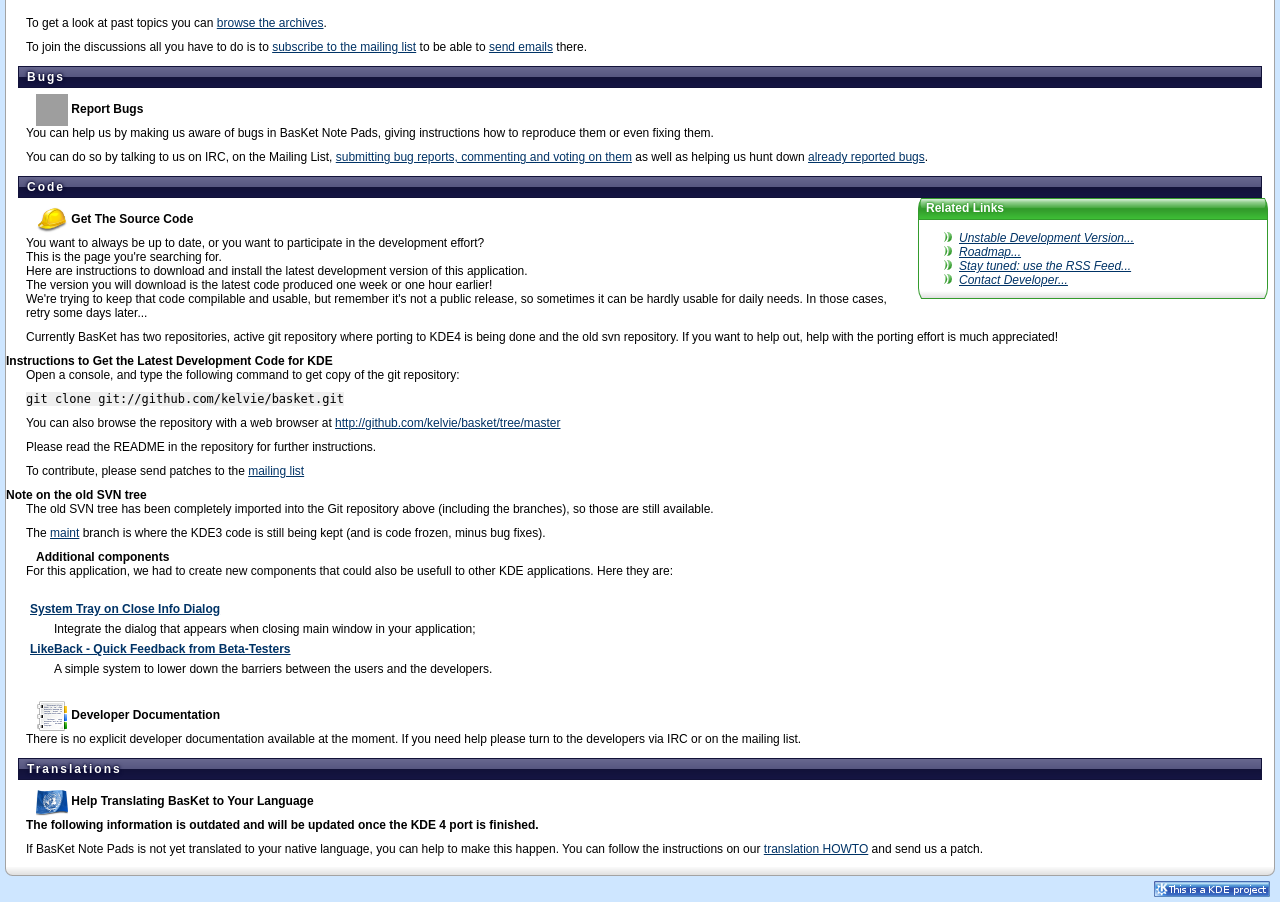
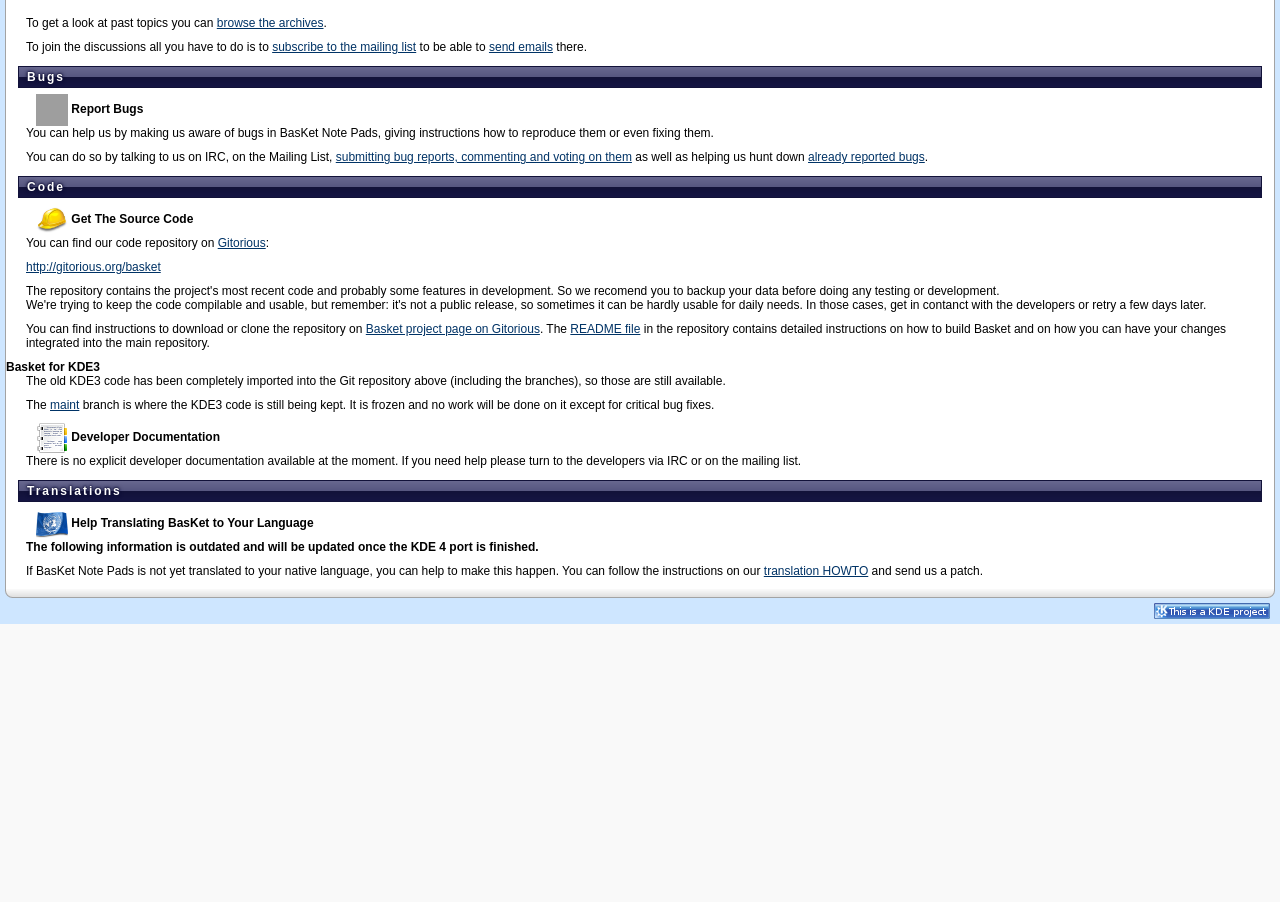
Before and after one commit to basket-notepads/basket-website, a PHP site: page /contribute.php in a window 1280 px wide. Shown: the part 596-1498 px from the top of the page. After the commit the page ends 1220 px from the top, so only its background shows below. Run offline with PHP 8.4, Linux system fonts and the light colour scheme; grey boxes are pictures that could not be loaded.

Commit message:
Updated the code section in contribute.php.

```diff
--- a/contribute.php
+++ b/contribute.php
@@ -82,42 +82,38 @@
   </p>
 
 <h3>Code</h3>
-  <?php echoRelatedTop("Related Links"); ?>
-  <ul class="more">
-    <li><a href="development.php">Unstable Development Version...</a></li>
-    <li><a href="roadmap.php">Roadmap...</a></li>
-    <li><a href="rss.php">Stay tuned: use the RSS Feed...</a></li>
-    <li><a href="contact.php">Contact Developer...</a></li>
-  </ul>
-  <?php echoRelatedBottom(); ?>
   <h4>
     <img  src="icons/code.png" alt="" width="32" height="32" />
     Get The Source Code
   </h4>
-  <p>You want to always be up to date, or you want to participate in the development effort?<br>
-  This is the page you're searching for.<br>
-  Here are instructions to download and install the latest development version of this application.<br>
-  The version you will download is the latest code produced one week or one hour earlier!<br>
-  We're trying to keep that code compilable and usable, but remember it's not a public release, so sometimes it can be hardly usable for daily needs. In those cases, retry some days later...</p>
   <p>
-  Currently BasKet has two repositories, active git repository where porting to KDE4 is being done and the old svn repository. If you want to help out, help with the porting effort is much appreciated!</p>
+    You can find our code repository on <a href="http://gitorious.org">Gitorious</a>:
+  </p>
+  <p>
+    <a href="http://gitorious.org/basket">http://gitorious.org/basket</a>
+  </p>
+  <p>
+    The repository contains the project's most recent code and probably some features in development.
+    So we recomend you to backup your data before doing any testing or development.<br />
+    We're trying to keep the code compilable and usable, but remember: it's not a public release, so sometimes it can be hardly usable for daily needs.
+    In those cases, get in contanct with the developers or retry a few days later.
+  </p>
+  <p>
+    You can find instructions to download or clone the repository on <a href="http://gitorious.org/basket">Basket project page on Gitorious</a>.
+    The <a href="http://gitorious.org/basket/basket/blobs/master/README">README file</a> in the repository contains detailed instructions on how to build Basket and on how you can have your changes integrated into the main repository.
+  </p>
 
-  <h5>Instructions to Get the Latest Development Code for KDE</h5>
-  <p>Open a console, and type the following command to get copy of the git repository:</p>
+  <h5>Basket for KDE3</h5>
   <p>
-  <code style="font-family:monospace,Courier New">git clone git://github.com/kelvie/basket.git</code>
+    The old KDE3 code has been completely imported into the Git repository above (including the branches), so those are still available.
   </p>
-  <p>You can also browse the repository with a web browser at <a href="http://github.com/kelvie/basket/tree/master">http://github.com/kelvie/basket/tree/master</a></p>
-  <p>Please read the README in the repository for further instructions.</p>
-  <p>To contribute, please send patches to the <a href="mailinglist.php">mailing list</a></p>
+  <p>
+    The <a href="http://github.com/kelvie/basket/commits/maint">maint</a>
+    branch is where the KDE3 code is still being kept.
+    It is frozen and no work will be done on it except for critical bug fixes.
+  </p>
 
-  <h5>Note on the old SVN tree</h5>
-  <p>The old SVN tree has been completely imported into the Git repository
-      above (including the branches), so those are still available.</p>
-  <p>The <a href="http://github.com/kelvie/basket/commits/maint">maint</a>
-    branch is where the KDE3 code is still being kept (and is code frozen,
-    minus bug fixes).</p>
-
+  <!--
   <h4>Additional components</h4>
   <p>For this application, we had to create new components that could also be usefull to other KDE applications. Here they are:</p>
   <dl>
@@ -126,6 +122,7 @@
     <dt><a href="likeback.php">LikeBack - Quick Feedback from Beta-Testers</a></dt>
       <dd>A simple system to lower down the barriers between the users and the developers.</dd>
   </dl>
+  -->
 
   <h4>
     <img  src="icons/documentation.png" alt="" width="32" height="32" />
```
